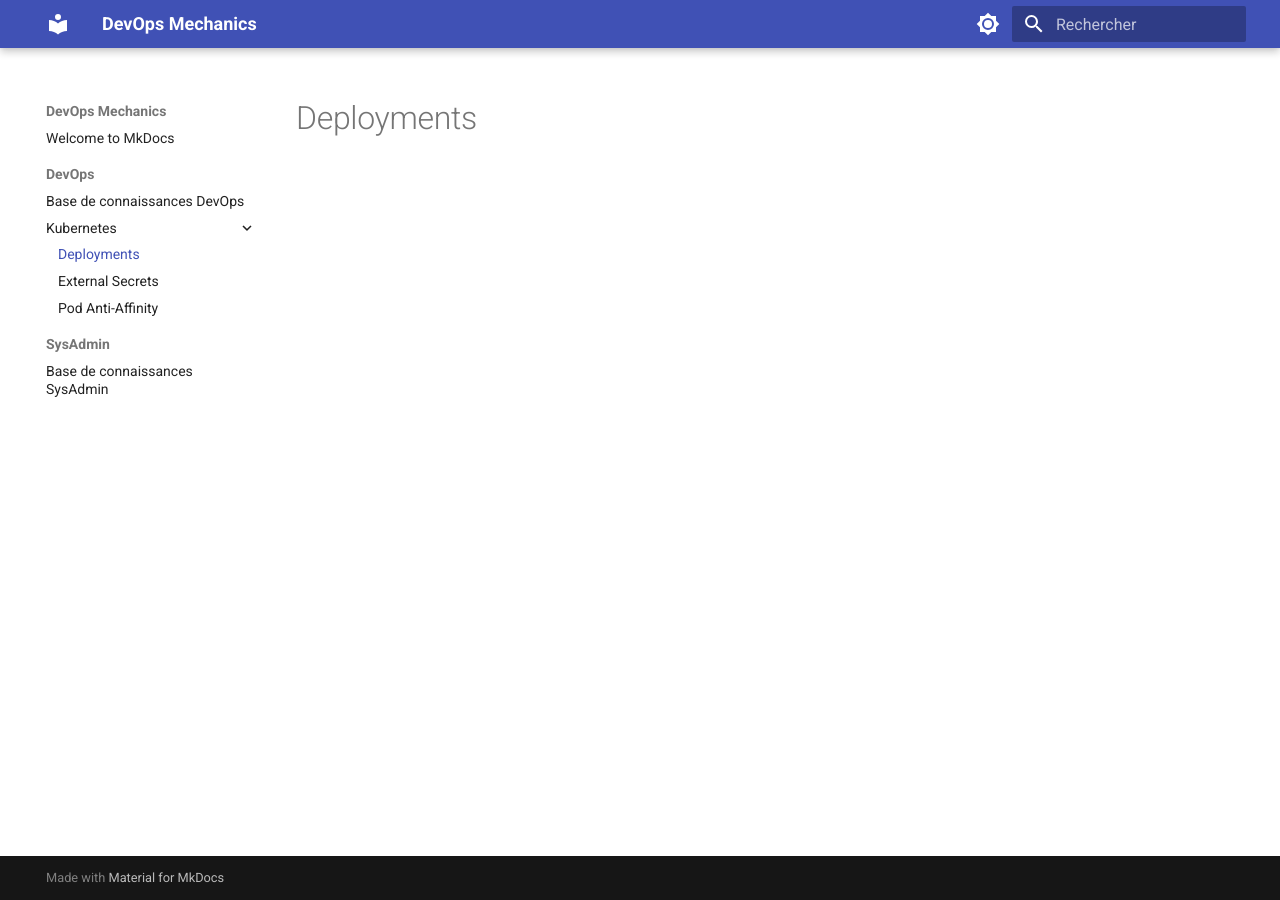
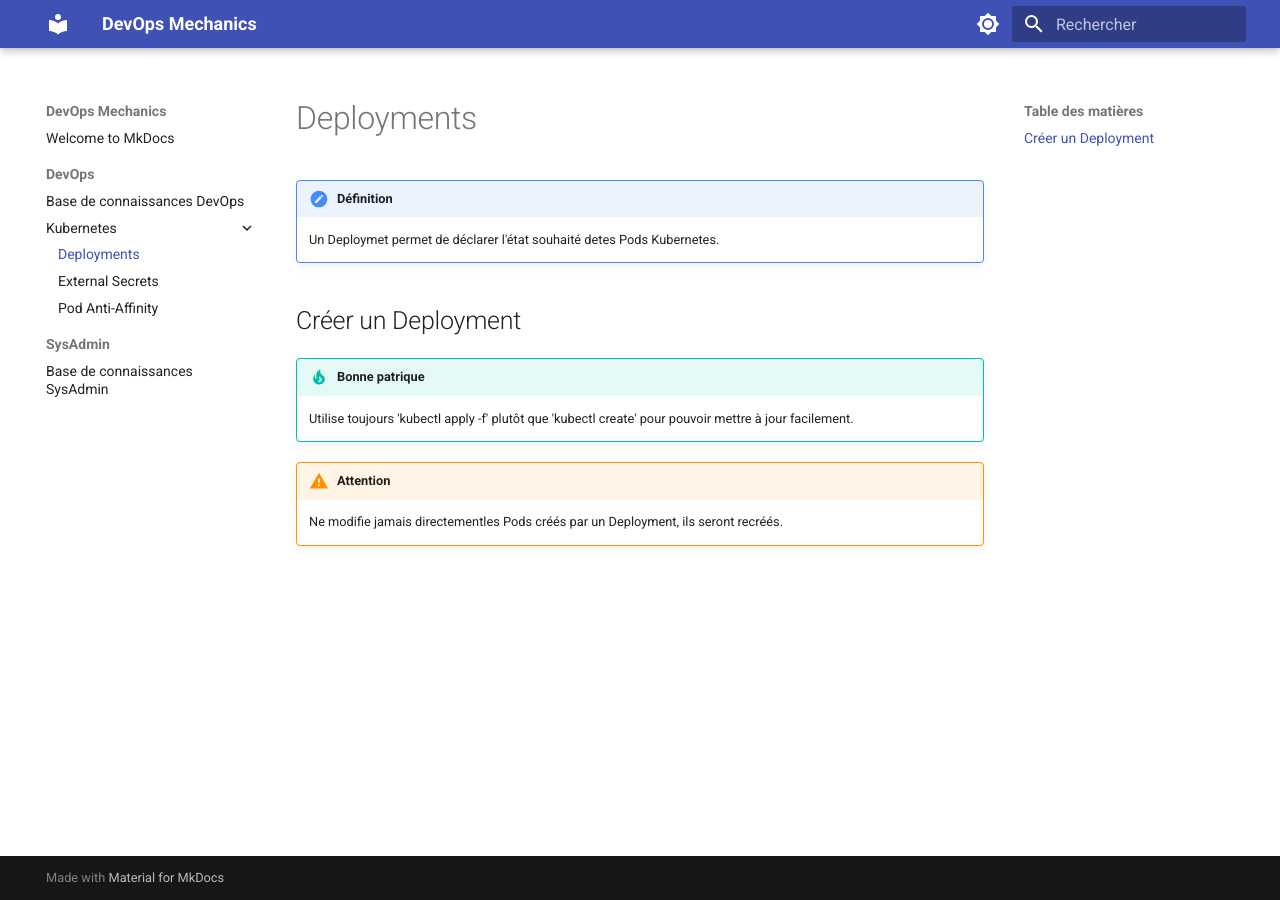
Before and after one commit to Rayano-h/devops-mechanics, an MkDocs documentation site: the page built from docs/DevOps/Kubernetes/Deployments.md, in a window 1280 px wide. Built offline with MkDocs 1.6.1 and Material for MkDocs 9.7.7, drawn with Linux system fonts in a browser that asks for light colours.

Commit message:
feat: add extensions markdown and test in deployment file

```diff
--- a/docs/DevOps/Kubernetes/Deployments.md
+++ b/docs/DevOps/Kubernetes/Deployments.md
@@ -1 +1,12 @@
 # Deployments
+
+!!! note "Définition"
+    Un Deploymet permet de déclarer l'état souhaité detes Pods Kubernetes.
+
+## Créer un Deployment
+
+!!! tip "Bonne patrique"
+    Utilise toujours 'kubectl apply -f' plutôt que 'kubectl create' pour pouvoir mettre à jour facilement.
+
+!!! warning "Attention"
+    Ne modifie jamais directementles Pods créés par un Deployment, ils seront recréés.
--- a/mkdocs.yml
+++ b/mkdocs.yml
@@ -18,3 +18,7 @@ theme:
     - navigation.sections
     - search.highlight
     - content.code.copy
+markdown_extensions:
+  - admonition
+  - pymdownx.details
+  - pymdownx.superfences
```
